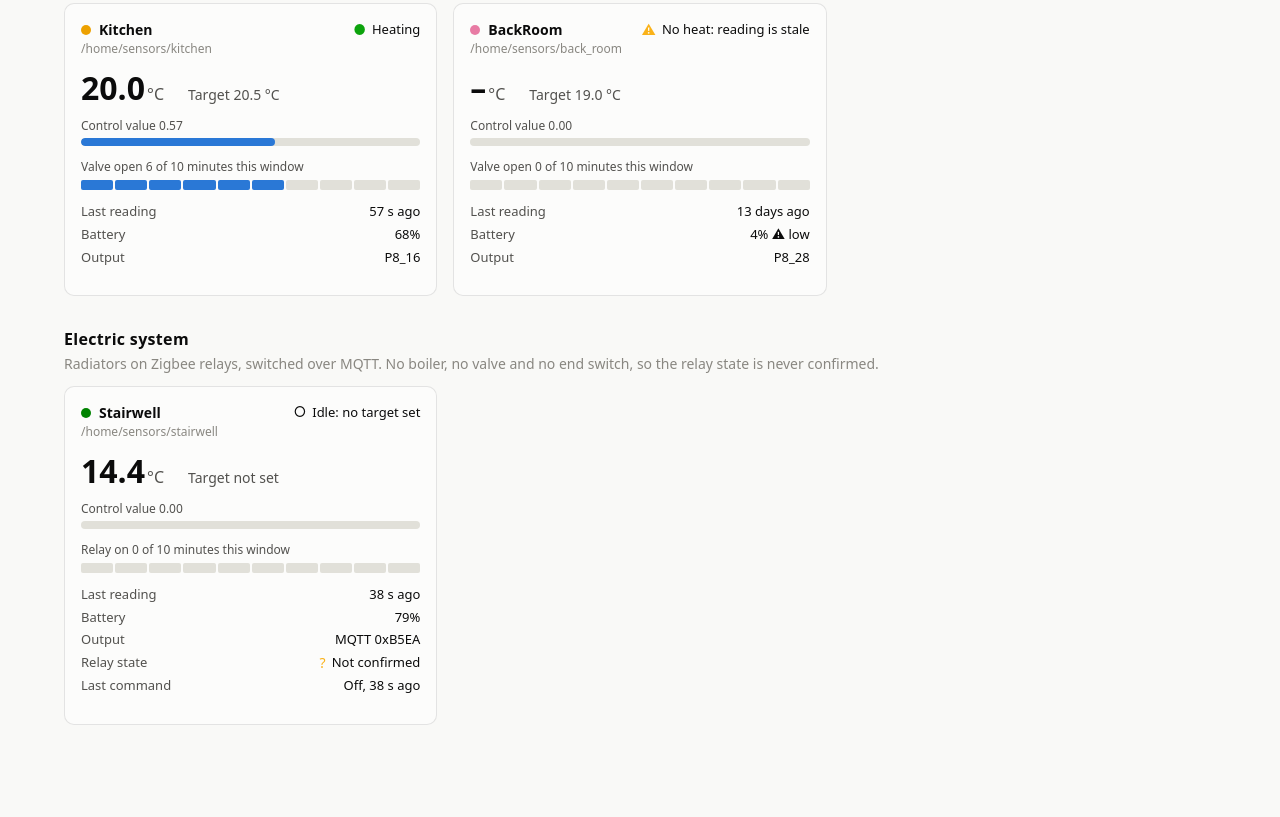
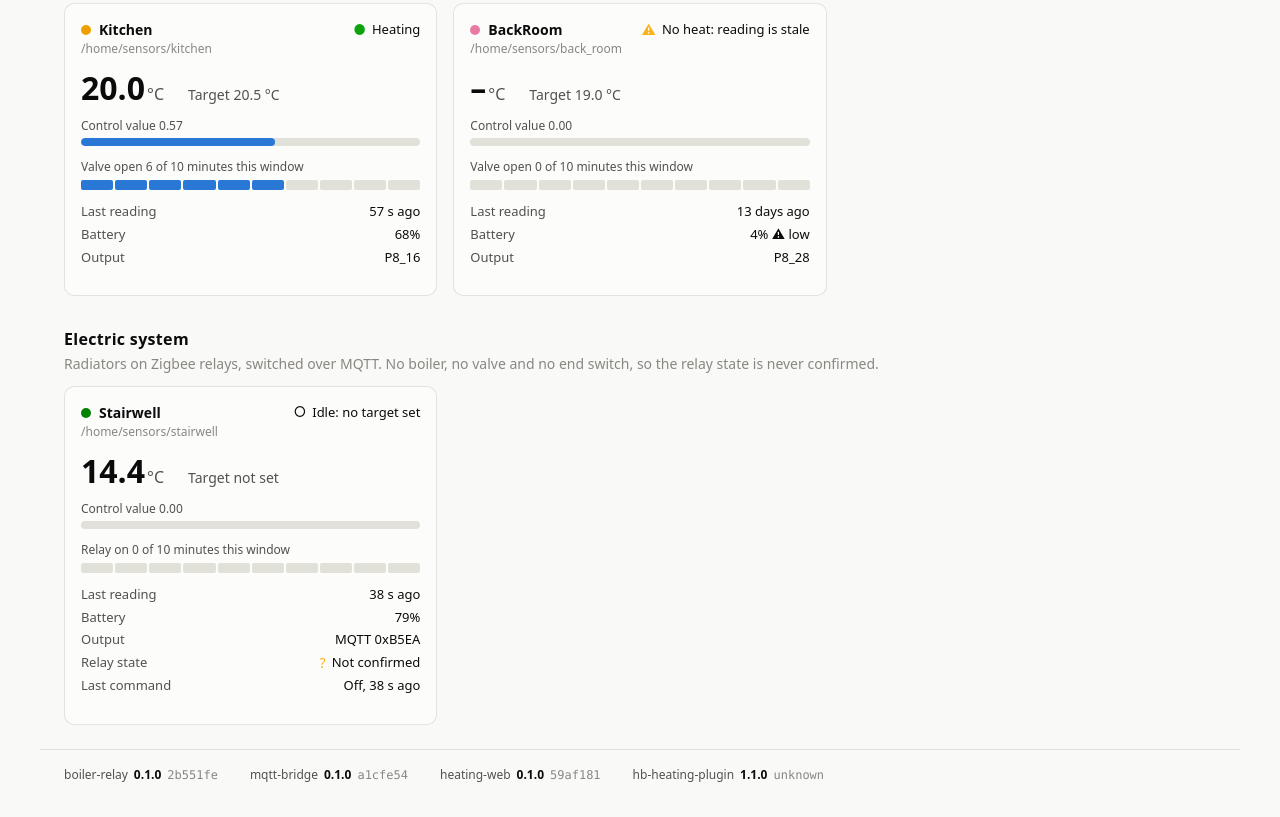
Before and after one commit to GJMontreal/heating-system, a plain HTML site: page docs/web-mockup/index.html in a window 1280 px wide. Shown: the part 964-1781 px from the top of the page. Before the commit the page ends 1713 px from the top, so only its background shows below. Drawn offline with Linux system fonts and the light colour scheme.

Commit message:
Add parent TODO with the legacy and shadow comparison, add versions footer to the mockup
Co-Authored-By: Claude Sonnet 5.5 <noreply@anthropic.com>

```diff
--- a/docs/web-mockup/index.html
+++ b/docs/web-mockup/index.html
@@ -177,6 +177,11 @@ td.num, th.num { text-align: right; font-variant-numeric: tabular-nums; }
 .log .lvl-ERROR { color: var(--critical); font-weight: 600; }
 .section-title { margin: 32px 0 12px; display: flex; flex-direction: column; gap: 2px; }
 .section-title h2 { font-size: 16px; color: var(--ink); margin: 0; }
+footer { max-width: 1200px; margin: 0 auto; padding: 16px 24px 32px; border-top: 1px solid var(--border); }
+footer .versions { display: flex; flex-wrap: wrap; gap: 8px 32px; font-size: 12px; color: var(--ink-2); }
+footer .versions span { display: inline-flex; gap: 6px; align-items: baseline; }
+footer .versions b { color: var(--ink); font-weight: 600; }
+footer .versions .commit { color: var(--ink-3); font-family: ui-monospace, SFMono-Regular, Menlo, monospace; }
 .view[hidden] { display: none; }
 </style>
 </head>
@@ -199,6 +204,7 @@ td.num, th.num { text-align: right; font-variant-numeric: tabular-nums; }
   <section class="view" id="view-logs" hidden></section>
   <section class="view" id="view-compare" hidden></section>
 </main>
+<footer><div class="versions" id="versions"></div></footer>
 <script>
 const NOW = Date.now();
 const STEP = 10 * 60 * 1000;
@@ -314,6 +320,17 @@ function zoneCard(z) {
       ${extra}
     </dl>
   </div>`;
+}
+
+const VERSIONS = [
+  { service: "boiler-relay", version: "0.1.0", commit: "2b551fe", started: 51 * 3600000 },
+  { service: "mqtt-bridge", version: "0.1.0", commit: "a1cfe54", started: 51 * 3600000 },
+  { service: "heating-web", version: "0.1.0", commit: "59af181", started: 3 * 3600000 },
+  { service: "hb-heating-plugin", version: "1.1.0", commit: "unknown", started: 27 * 3600000 },
+];
+
+function renderVersions() {
+  document.getElementById("versions").innerHTML = VERSIONS.map((v) => `<span title="started ${ago(v.started)}">${v.service} <b>${v.version}</b><i class="commit" style="font-style:normal">${v.commit}</i></span>`).join("");
 }
 
 function renderLive() {
@@ -768,6 +785,7 @@ if (matchMedia("(prefers-color-scheme: dark)").matches) {
   document.documentElement.dataset.theme = "dark";
   document.getElementById("theme").textContent = "Light";
 }
+renderVersions();
 show(Object.keys(renderers).includes(location.hash.slice(1)) ? location.hash.slice(1) : "live");
 </script>
 </body>
```
Also changed, not shown: 1 other file.
